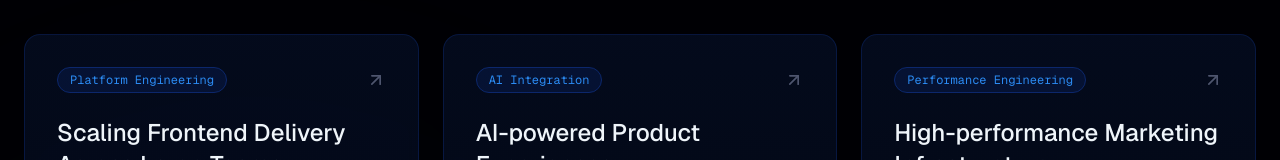
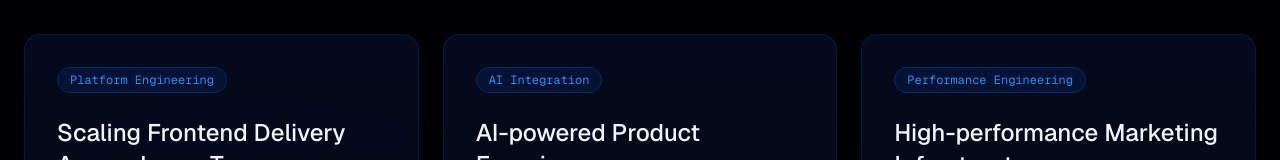
Before and after one commit to optimizedeals/optimizedeals, a Next.js app: page / in a window 1280 px wide. Shown: the part 4578-4738 px from the top of the page. Built offline with nearby package versions, Linux system fonts and the light colour scheme; no server answers.

Commit message:
refactor: remove ArrowUpRight icon from CaseStudyCard and ServiceCard for cleaner design

```diff
--- a/components/case-studies-section.tsx
+++ b/components/case-studies-section.tsx
@@ -74,7 +74,6 @@ function CaseStudyCard({
           <span className="px-3 py-1 text-xs font-mono text-accent bg-border/30 rounded-full border border-border">
             {study.category}
           </span>
-          <ArrowUpRight className="w-5 h-5 text-brand-gray group-hover:text-accent transition-colors" />
         </div>
 
         {/* Title */}
--- a/components/services-section.tsx
+++ b/components/services-section.tsx
@@ -80,7 +80,6 @@ function ServiceCard({
         <div className="relative">
           <h3 className="text-xl font-medium text-foreground mb-3 flex items-center gap-2 group-hover:text-white transition-colors">
             {service.title}
-            <ArrowUpRight className="w-4 h-4 opacity-0 -translate-y-1 translate-x-1 group-hover:opacity-100 group-hover:translate-y-0 group-hover:translate-x-0 transition-all duration-300 text-accent" />
           </h3>
 
           <p className="text-muted-foreground mb-6 leading-relaxed">
```
